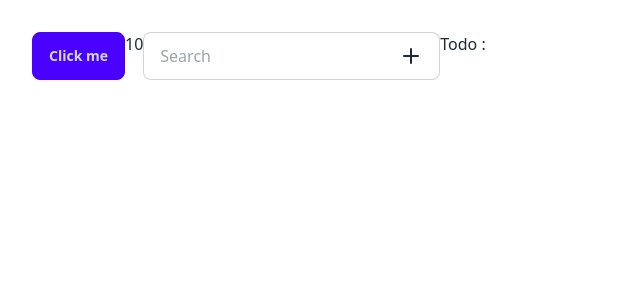
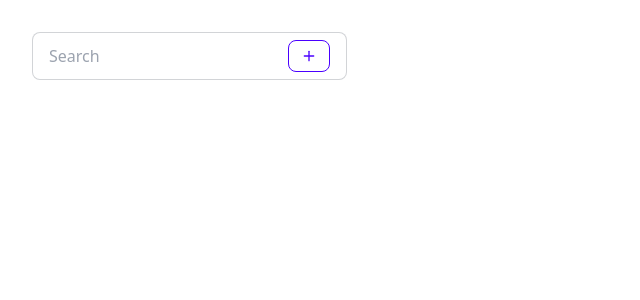
Before and after one commit to chainstrument/rea, a React (Vite) app: page / in a window 1280 px wide. Shown: the top 300 px of the page, without its empty margins (0-640 px from the left). Built offline with nearby package versions, Linux system fonts and the light colour scheme.

Commit message:
add todo handleform

```diff
--- a/src/components/useState.jsx
+++ b/src/components/useState.jsx
@@ -2,24 +2,45 @@ import { Plus, Search } from 'lucide-react'
 import  { useState } from 'react'
 
 const Test = () => {
-    const [count, setCount] = useState(10)
 
-    const [todo, setTodo] = useState('')
+    const [todos, setTodos] = useState({
+        todo: "Faire les courses",
+        completed: false,
+    });
 
-    const handleClick = () => {
-        console.log('clicked')
-        setCount(count + 10)
+    const handleSubmit = (e) => {
+        e.preventDefault()
+        const formData = new FormData(e.currentTarget);
+        const todo = formData.get('todo');
+
+
+        const newTodo =  {
+            todo: todo,
+            completed: false,
+        }
+
     }
+
+
+
+
   return (
-    <div className='flex align-items-left justify-content-center'>
-        <button id="test_id" onClick={handleClick} className='btn btn-primary'>Click me</button>
-        {count}
+    <div className='flex align-items-left justify-content-center dark'>
+        <form onSubmit={(e) => {
+            handleSubmit(e);
+        }}>
 
-        <label className="input input-bordered flex items-center gap-2">
-        <input type="text" className="grow" placeholder="Search" onChange={(e) => setTodo(e.target.value)} />
-        <Plus />
-        </label>
-        <p className='flex '>Todo : {todo}</p>
+
+                <label className="input input-bordered flex items-center gap-2">
+                <input name='todo' type="text" className="grow" placeholder="Search"   />
+
+                <button className="btn btn-primary btn-sm btn-outline" type='submit'>
+                    <Plus size={16} />
+                </button>
+                </label>
+
+        </form>
+
     </div>
   )
 }
```
